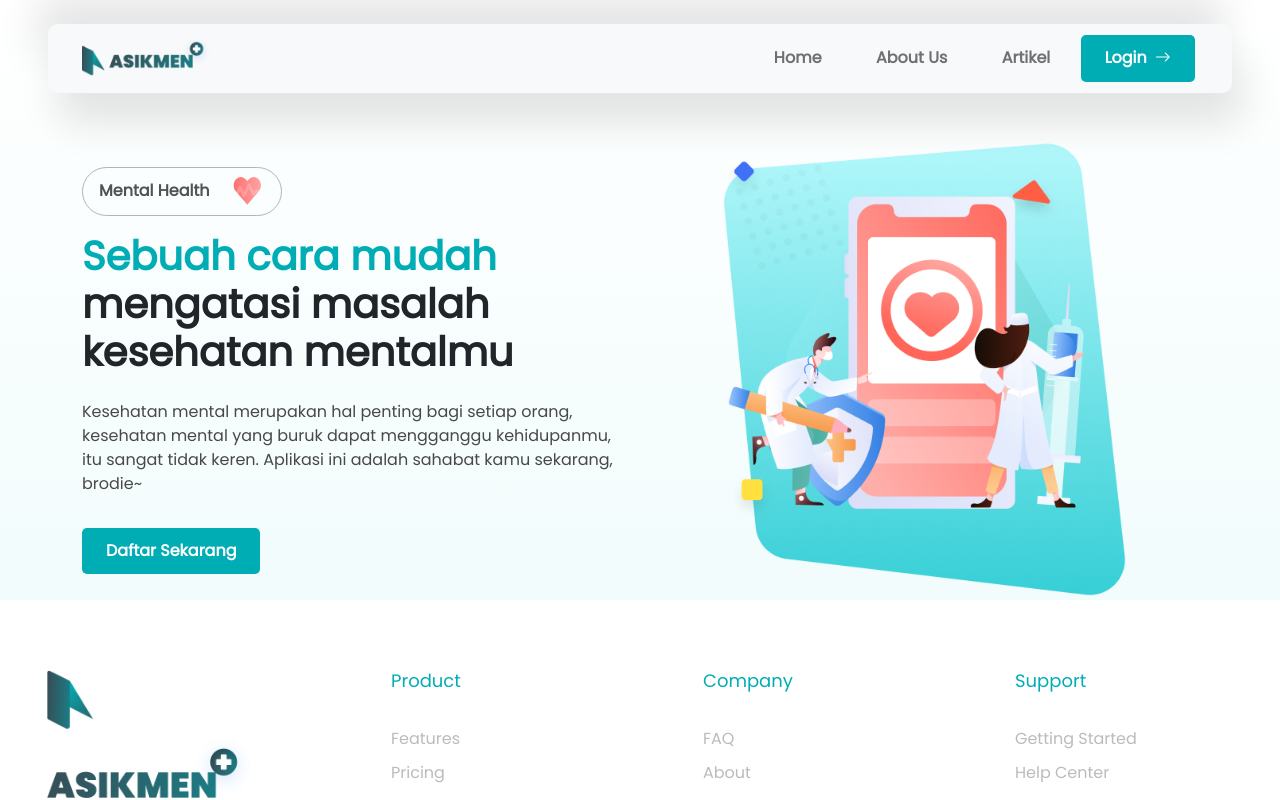
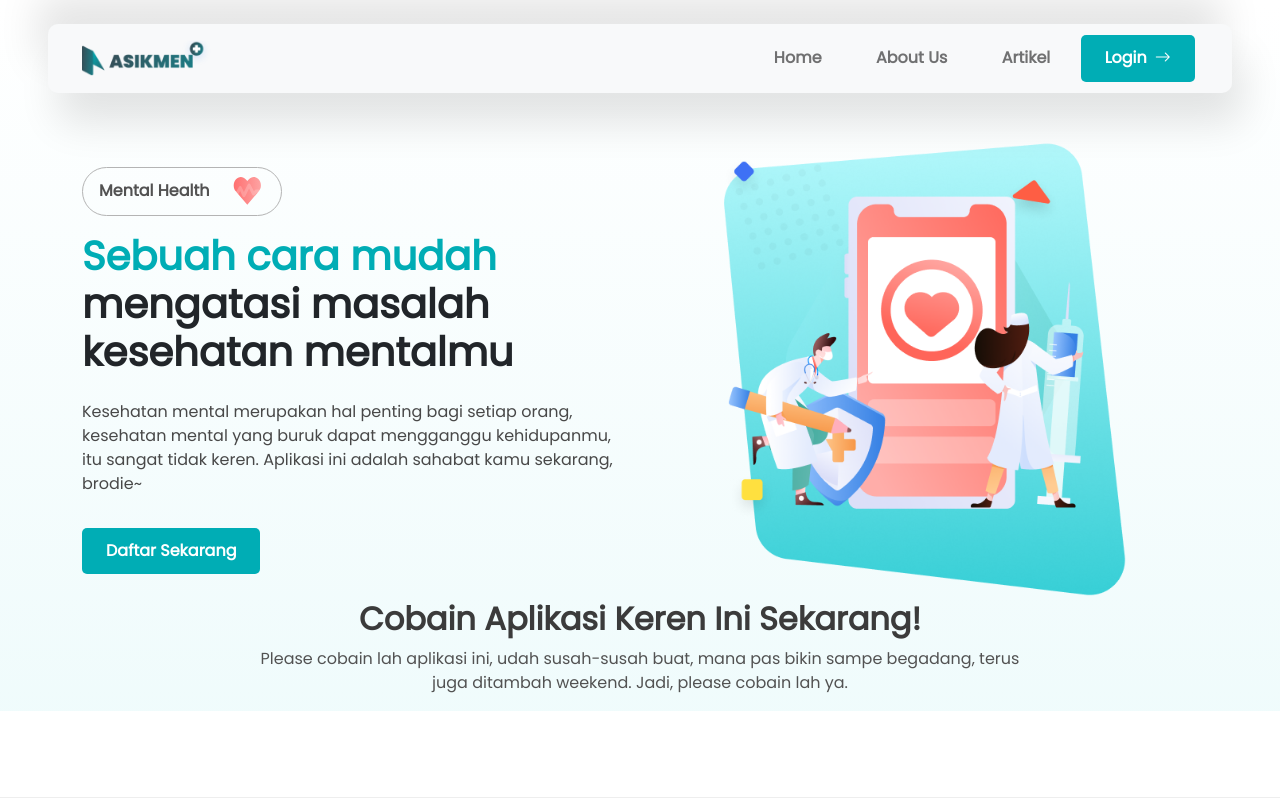
Before and after one commit to diasramadhan/capstone-asikmen, a React (Create React App) app: page / in a window 1280 px wide. Shown: the top 800 px of the page. Built offline with nearby package versions, Linux system fonts and the light colour scheme.

Commit message:
add Cobain.js

```diff
--- a/public/index.html
+++ b/public/index.html
@@ -4,7 +4,8 @@
     <meta charset="UTF-8" />
     <meta http-equiv="X-UA-Compatible" content="IE=edge" />
     <meta name="viewport" content="width=device-width, initial-scale=1.0" />
-    <meta name="theme-color" content="#000000" />
+    <meta name="theme-color" content="#00adb5" />
+    <link rel="shortcut icon" href="favicon.ico" type="image/x-icon" />
     <title>ASIKMEN</title>
   </head>
 
--- /dev/null
+++ b/src/components/Coba/Coba.js
@@ -0,0 +1,18 @@
+import React from 'react';
+import './Coba.scss';
+
+function Coba() {
+  return (
+    <div className="container text-center ">
+      <section className="cobain">
+        <h2>Cobain Aplikasi Keren Ini Sekarang!</h2>
+        <p className="description">
+          Please cobain lah aplikasi ini, udah susah-susah buat, mana pas bikin sampe begadang,
+          terus juga ditambah weekend. Jadi, please cobain lah ya.
+        </p>
+      </section>
+    </div>
+  );
+}
+
+export default Coba;
--- /dev/null
+++ b/src/components/Coba/Coba.scss
@@ -0,0 +1,16 @@
+.cobain {
+  display: flex;
+  flex-direction: column;
+  justify-content: center;
+  align-items: center;
+
+  h2 {
+    font-weight: 600;
+    color: rgb(59, 59, 59);
+  }
+}
+
+.cobain .description {
+  max-width: 760px;
+  color: #525252;
+}
--- a/src/components/Footer/Footer.js
+++ b/src/components/Footer/Footer.js
@@ -5,6 +5,8 @@ function Footer() {
   return (
     <footer className="footer">
       <div className="container-footer">
+        <hr />
+
         <div className="row-footer">
           <div className="footer-col">
             <img src="./img/logo-footer.png" alt="logo asikmen" className="footer-asikmen" />
@@ -84,6 +86,7 @@ function Footer() {
         </div>
 
         <hr />
+
         <div className="copy-right">
           <p>Copyright © 2022</p>
           <div className="right">
--- a/src/pages/HomePage.js
+++ b/src/pages/HomePage.js
@@ -2,12 +2,14 @@ import React from 'react';
 import Navbar from '../components/Navbar/Navbar';
 import Overview from '../components/Overview/Overview';
 import Footer from '../components/Footer/Footer';
+import Coba from '../components/Coba/Coba';
 
 function HomePage() {
   return (
     <>
       <Navbar />
       <Overview />
+      <Coba />
       <Footer />
     </>
   );
```
Also changed, not shown: 1 other file (tests, documents, lock files or other folders).
